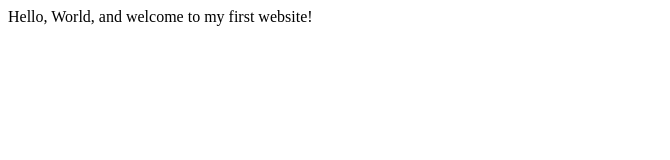
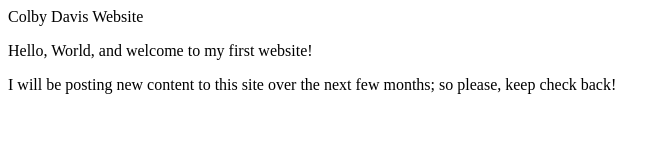
Before and after one commit to daviscolb/daviscolb.github.io, a plain HTML site: page index.html in a window 1280 px wide. Shown: the whole page, without its empty margins (0-670 px from the left). Drawn offline with Linux system fonts and the light colour scheme.

Commit message:
Author and First paragraph
Created the first paragraph and put myself as the author

```diff
--- a/index.html
+++ b/index.html
@@ -3,9 +3,11 @@
     <head>
         <meta charset="utf-8">
         <meta name="viewport" content="width=device-width, initial-scale=1.0">
-        <title>My First Website</title>
+        <meta name="author" content="Colby Davis"
+        <title>Colby Davis Website</title>
     </head>
     <body>
-       Hello, World, and welcome to my first website!
+        <p>Hello, World, and welcome to my first website!<p>
+        <p>I will be posting new content to this site over the next few months; so please, keep check back!<p>
     </body>
 </html>
```
